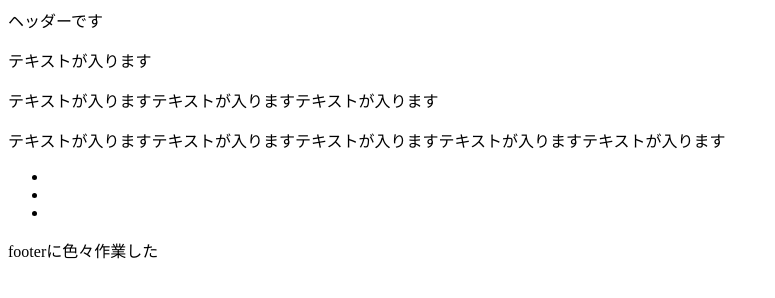
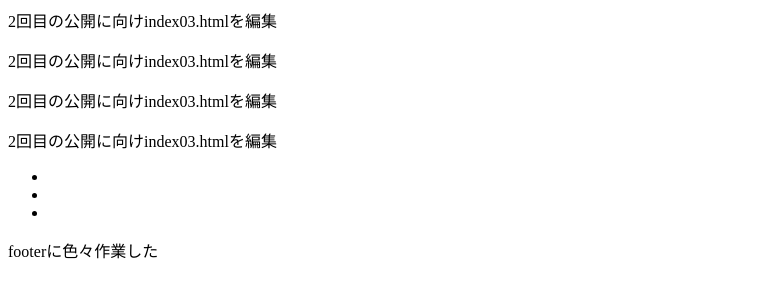
Before and after one commit to Ryota-Ito0730/gittest251109, a plain HTML site: page index3.html in a window 1280 px wide. Shown: the whole page, without its empty margins (0-775 px from the left). Drawn offline with Linux system fonts and the light colour scheme.

Commit message:
index03:2回目の公開に向け編集

```diff
--- a/index3.html
+++ b/index3.html
@@ -8,12 +8,12 @@
 </head>
 
 <body>
-  <header>ヘッダーです</header>
+  <header>2回目の公開に向けindex03.htmlを編集</header>
   <main>
     <div class="main-inner" id="main-inner">
-      <p>テキストが入ります</p>
-      <p>テキストが入りますテキストが入りますテキストが入ります</p>
-      <p>テキストが入りますテキストが入りますテキストが入りますテキストが入りますテキストが入ります</p>
+      <p>2回目の公開に向けindex03.htmlを編集</p>
+      <p>2回目の公開に向けindex03.htmlを編集</p>
+      <p>2回目の公開に向けindex03.htmlを編集</p>
       <ul>
         <li><a href="hogehoge01" class="link01" id="link01"></a></li>
         <li><a href="hogehoge02" class="link02" id="link02"></a></li>
```
